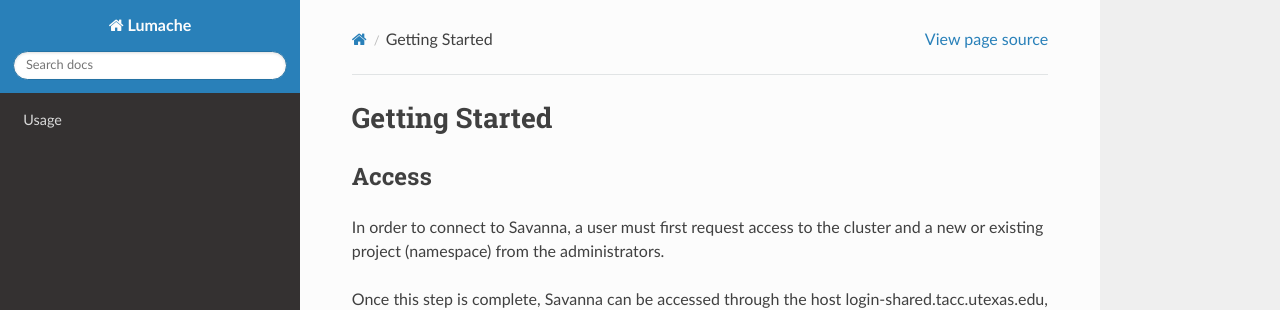
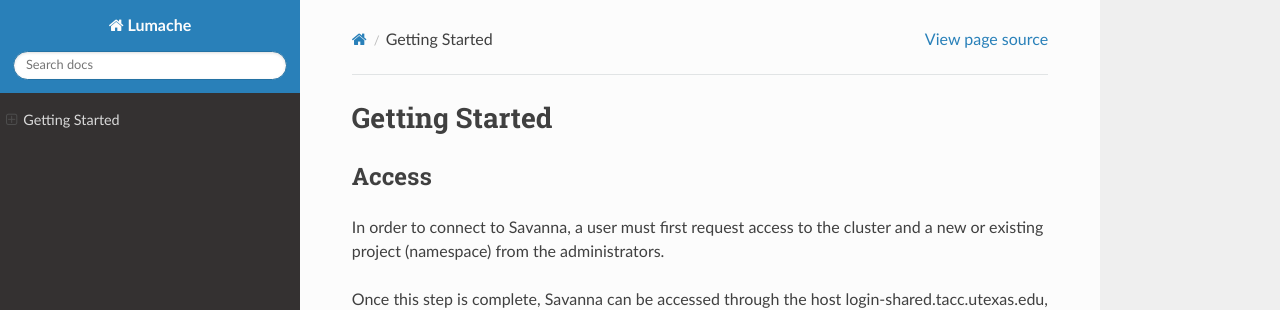
Before and after one commit to TACC-Cloud/savanna-documentation, a Sphinx documentation site: the page built from docs/source/getting-started.rst, in a window 1280 px wide. Shown: the top 310 px of the page. Built offline with Sphinx 7.4.7 and the Read the Docs theme 3.1.0, drawn with Linux system fonts in a browser that asks for light colours; pages that are not in the unit, such as notebooks, are missing from menus.

Commit message:
Update index.rst

```diff
--- a/docs/source/index.rst
+++ b/docs/source/index.rst
@@ -3,7 +3,7 @@
 
 **Savanna** is a shared Kubernetes Cluster operated by TACC's CIC group.
 
-Check out the :doc:`usage` section for further information, including
+Check out the :doc:`gettingstarted` section for further information, including
 how to :ref:`access` the cluster.
 
 .. note::
@@ -15,4 +15,4 @@
 
 .. toctree::
 
-   usage
+   gettingstarted
```
